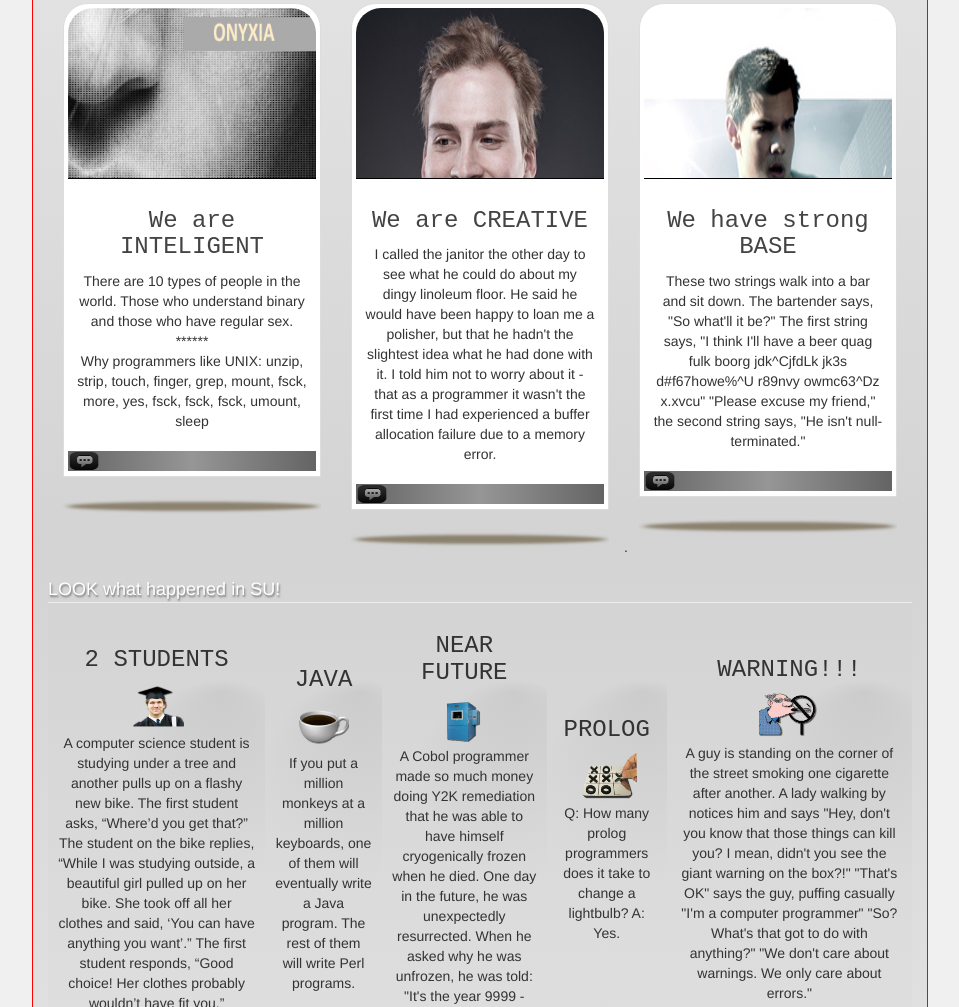
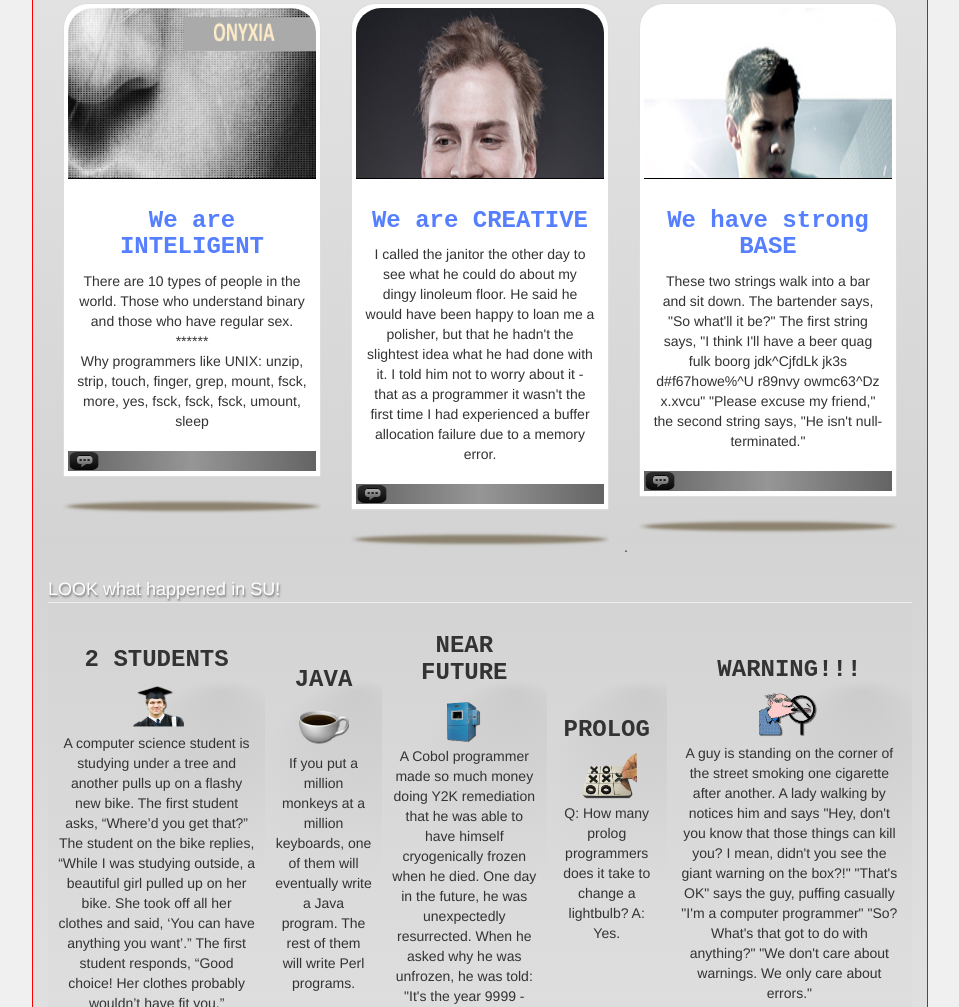
Before and after one commit to Ventsislav-Yordanov/onyxia, a plain HTML site: page why.html in a window 1280 px wide. Shown: the part 728-1735 px from the top of the page, without its empty margins (160-1119 px from the left). Drawn offline with nearby package versions, Linux system fonts and the light colour scheme; some packages are replaced by stand-ins of ours.

Commit message:
edit capption
---------

```diff
--- a/why.html
+++ b/why.html
@@ -101,7 +101,7 @@ The young programmer sat there with a satisfied smile on his face. He thought to
                     </a>
 
                     <div class="caption text-center"  >
-                        <h3><a href="http://softuni.ivan-atanassoff.cloudvps.bg/pictures.html">We are INTELIGENT</a></h3>
+                        <h3><a href="http://softuni.ivan-atanassoff.cloudvps.bg/pictures.html"  ><font  color="#557FFF"><strong>We are INTELIGENT</strong></font></a></h3>
 
                         <p>
                             There are 10 types of people in the world. Those who understand binary and those who have regular sex.<br/>******<br/>
@@ -126,7 +126,7 @@ unzip, strip, touch, finger, grep, mount, fsck, more, yes, fsck, fsck, fsck, umo
                     </a>
 
                     <div class="caption text-center">
-                        <h3><a href="http://softuni.ivan-atanassoff.cloudvps.bg/gifs.html">We are CREATIVE</a></h3>
+                        <h3><a href="http://softuni.ivan-atanassoff.cloudvps.bg/gifs.html"><font  color="#557FFF"><strong>We are CREATIVE</strong></font></a></h3>
 
                         <p>
                             I called the janitor the other day to see what he could do about my dingy linoleum floor.
@@ -150,7 +150,7 @@ unzip, strip, touch, finger, grep, mount, fsck, more, yes, fsck, fsck, fsck, umo
                     </a>
 
                     <div class="caption text-center">
-                        <h3><a href="http://softuni.ivan-atanassoff.cloudvps.bg/videos.html">We have strong BASE</a></h3>
+                        <h3><a href="http://softuni.ivan-atanassoff.cloudvps.bg/videos.html"><font  color="#557FFF"><strong>We have strong BASE</strong></font></a></h3>
 
                         <p>
                             These two strings walk into a bar and sit down. The bartender says, "So what'll it be?"
@@ -176,7 +176,7 @@ unzip, strip, touch, finger, grep, mount, fsck, more, yes, fsck, fsck, fsck, umo
 
 		    <tr>
 			   <td align="center" style="margin:10px 10px 10px 10px;padding:10px 10px 10px 10px; background: -webkit-gradient(radial, 80% 20%, 0, 80% 40%, 100, from(rgba(100,100,100,0.1)), to(rgba(200,200,200,0.1)));" >
-			   <h3 ><font >2 STUDENTS</font></h3>
+			   <h3 ><font class="caption_joke" ><strong>2 STUDENTS</strong></font></h3>
 			   <img src="img/student.png" width="55" height="50"></img>
 			   <br/>
 			   <p>A computer science student is studying under a tree and another pulls up on a flashy new bike. The first student asks, “Where’d you get that?”
@@ -185,25 +185,25 @@ The first student responds, “Good choice! Her clothes probably wouldn’t have
 
 			   </td >
 			   <td align="center" style="margin:10px 10px 10px 10px;padding:10px 10px 10px 10px;background: -webkit-gradient(radial, 80% 20%, 0, 80% 40%, 100, from(rgba(100,100,100,0.1)), to(rgba(200,200,200,0.1)));">
-			   <h3>JAVA</h3>
+			   <h3><font class="caption_joke" ><strong>JAVA</strong></font></h3>
 			   <img src="img/javaCoffe.png" width="50" height="50"></img>
 			   <p>If you put a million monkeys at a million keyboards, one of them will eventually write a Java program.
 The rest of them will write Perl programs.</p>
 			   </td>
 			   <td align="center" style="margin:10px 10px 10px 10px;padding:10px 10px 10px 10px;background: -webkit-gradient(radial, 80% 20%, 0, 80% 40%, 100, from(rgba(100,100,100,0.1)), to(rgba(200,200,200,0.1)));">
-			   <h3>NEAR FUTURE</h3>
+			   <h3><font class="caption_joke" ><strong>NEAR FUTURE</strong></font></h3>
 			   <img src="img/chamber.png" width="50" height="50" ></img>
 			   <p>A Cobol programmer made so much money doing Y2K remediation that he was able to have himself cryogenically frozen when he died. One day in the future, he was unexpectedly resurrected.
 When he asked why he was unfrozen, he was told:
 "It's the year 9999 - and you know Cobol"</p>
 			   </td >
 			   <td align="center" style="margin:10px 10px 10px 10px;padding:10px 10px 10px 10px;background: -webkit-gradient(radial, 80% 20%, 0, 80% 40%, 100, from(rgba(100,100,100,0.1)), to(rgba(200,200,200,0.1)));">
-			   <h3>PROLOG </h3>
+			   <h3><font class="caption_joke" ><strong>PROLOG </strong></font></h3>
 			   <img src="img/logic.png" width="60" height="50" ></img>
 			   <p>Q: How many prolog programmers does it take to change a lightbulb? A: Yes.</p>
 			   </td>
 			   <td align="center" style="margin:10px 10px 10px 10px;padding:10px 10px 10px 10px;background: -webkit-gradient(radial, 80% 20%, 0, 80% 40%, 100, from(rgba(100,100,100,0.1)), to(rgba(200,200,200,0.1)));">
-			   <h3>WARNING!!!</h3>
+			   <h3><font class="caption_joke" ><strong>WARNING!!!</strong></font></h3>
 			   <img src="img/smoker.png" width="60" height="50"></img>
 			   <p>A guy is standing on the corner of the street smoking one cigarette after another. A lady walking by notices him and says
 "Hey, don't you know that those things can kill you? I mean, didn't you see the giant warning on the box?!"
```
